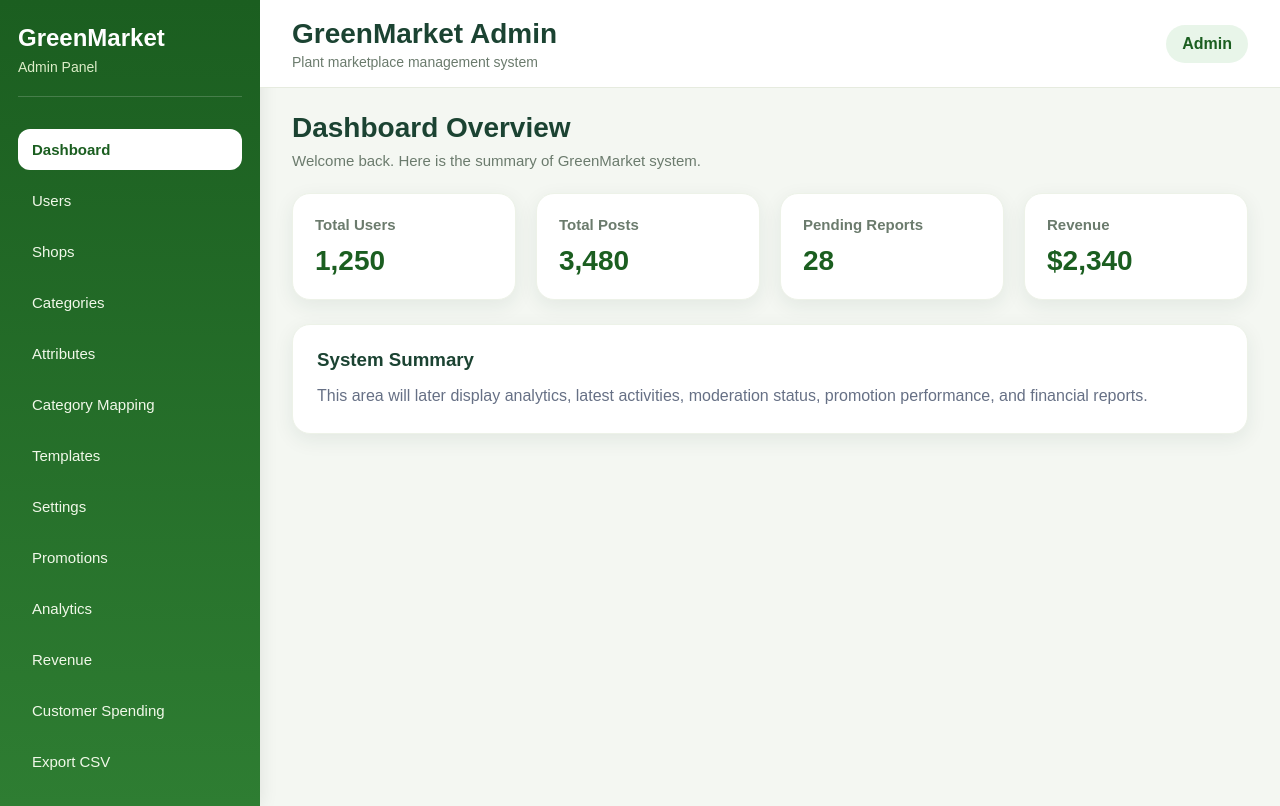
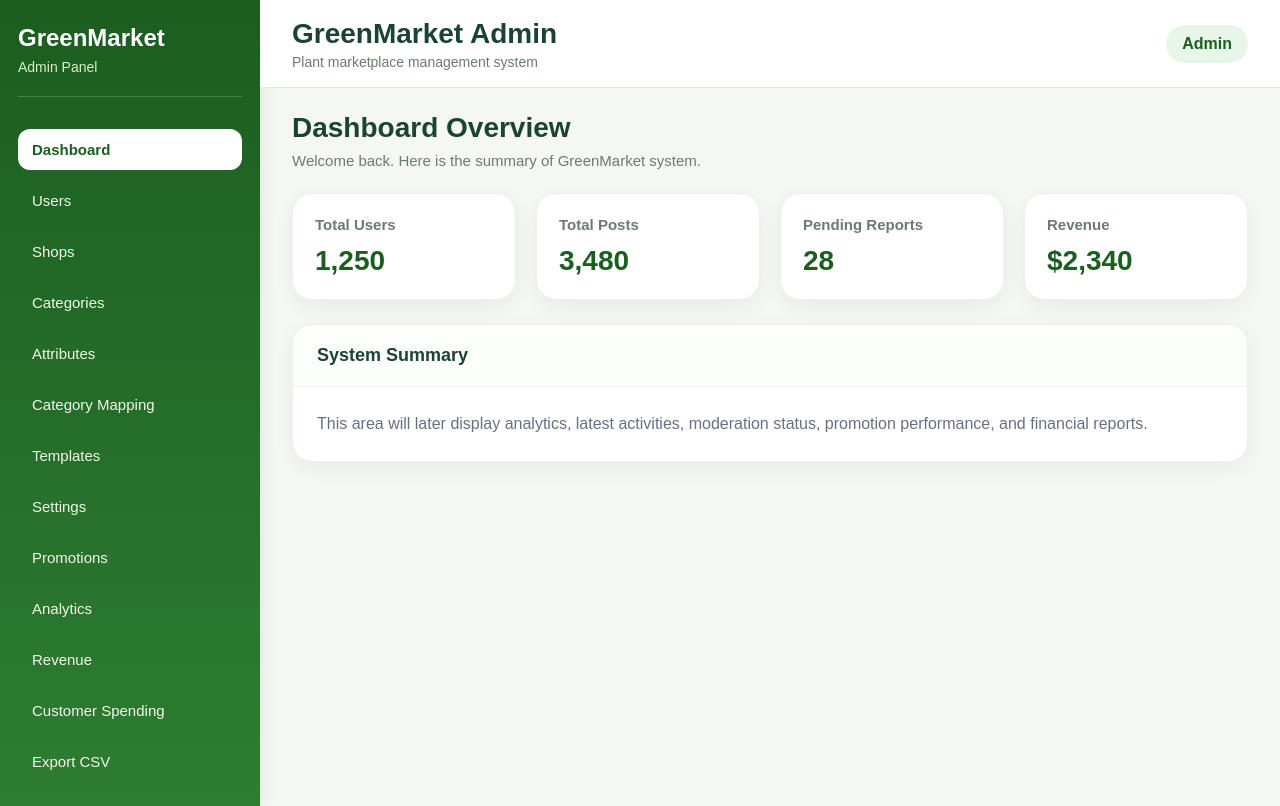
Before and after one commit to oopsntn/GreenMarket, a React (Vite) app in the folder admin-web/: page /dashboard in a window 1280 px wide. Built offline with nearby package versions, Linux system fonts and the light colour scheme.

Commit message:
apply reusable section card to dashboard page

```diff
--- a/admin-web/src/pages/DashboardPage.css
+++ b/admin-web/src/pages/DashboardPage.css
@@ -11,11 +11,7 @@
 }
 
 .dashboard-card {
-  background-color: #ffffff;
-  border-radius: 18px;
   padding: 22px;
-  box-shadow: 0 6px 20px rgba(27, 67, 50, 0.08);
-  border: 1px solid #edf2e8;
 }
 
 .dashboard-card h3 {
@@ -30,19 +26,22 @@
 }
 
 .dashboard-panel {
-  background-color: #ffffff;
-  border-radius: 18px;
   padding: 24px;
-  box-shadow: 0 6px 20px rgba(27, 67, 50, 0.08);
-  border: 1px solid #edf2e8;
-}
-
-.dashboard-panel h3 {
-  margin-bottom: 12px;
-  color: #1b4332;
 }
 
 .dashboard-panel p {
   color: #667085;
   line-height: 1.6;
 }
+
+@media (max-width: 1100px) {
+  .dashboard-cards {
+    grid-template-columns: repeat(2, 1fr);
+  }
+}
+
+@media (max-width: 640px) {
+  .dashboard-cards {
+    grid-template-columns: 1fr;
+  }
+}
--- a/admin-web/src/pages/DashboardPage.tsx
+++ b/admin-web/src/pages/DashboardPage.tsx
@@ -1,4 +1,5 @@
 import PageHeader from "../components/PageHeader";
+import SectionCard from "../components/SectionCard";
 import { dashboardService } from "../services/dashboardService";
 import "./DashboardPage.css";
 
@@ -15,17 +16,20 @@ function DashboardPage() {
 
       <div className="dashboard-cards">
         {statCards.map((card) => (
-          <div key={card.title} className="dashboard-card">
+          <SectionCard key={card.title}>
+            <div className="dashboard-card">
               <h3>{card.title}</h3>
               <strong>{card.value}</strong>
             </div>
+          </SectionCard>
         ))}
       </div>
 
+      <SectionCard title={summary.title}>
         <div className="dashboard-panel">
-        <h3>{summary.title}</h3>
           <p>{summary.description}</p>
         </div>
+      </SectionCard>
     </div>
   );
 }
```
Lines whose indentation alone changed are shown as unchanged.
